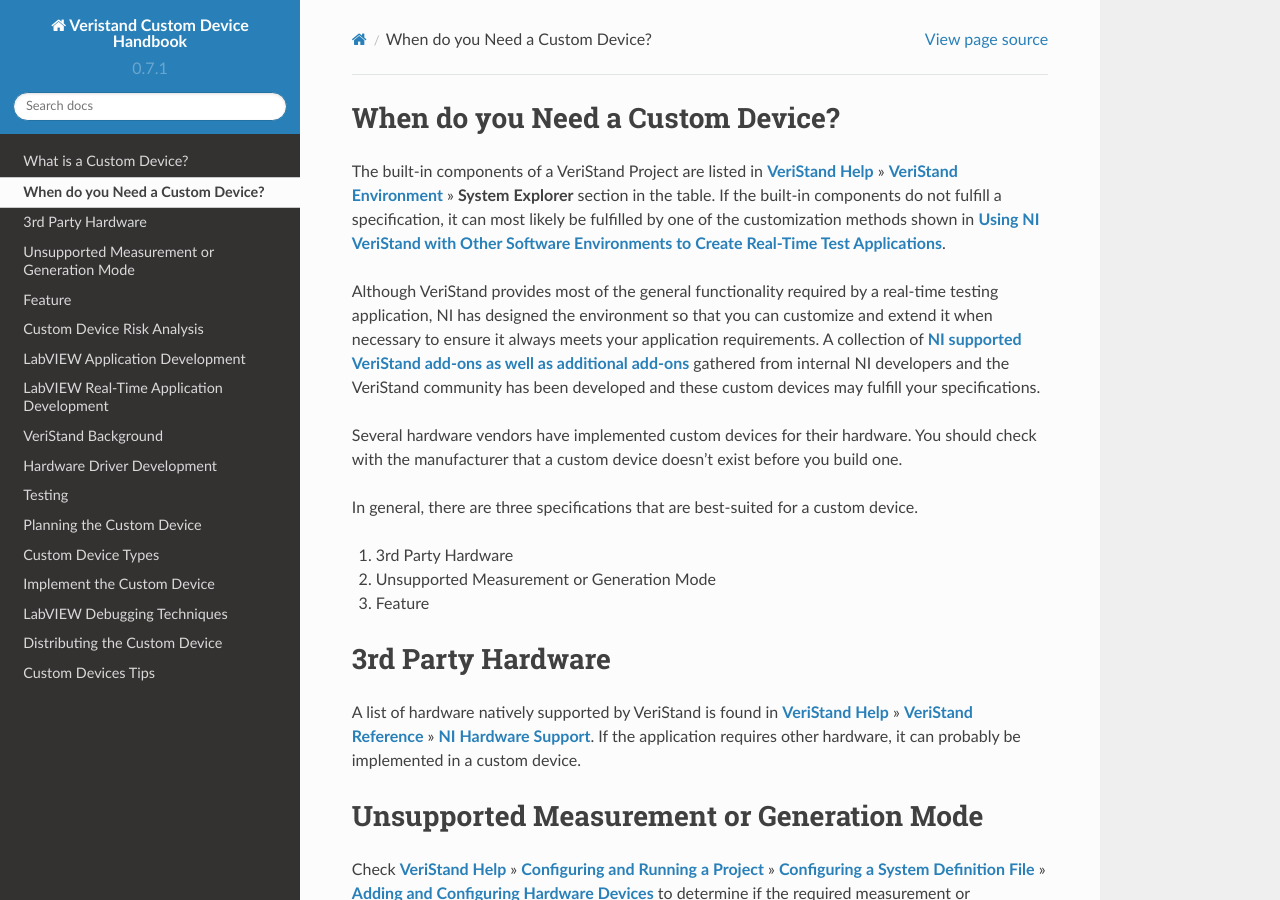
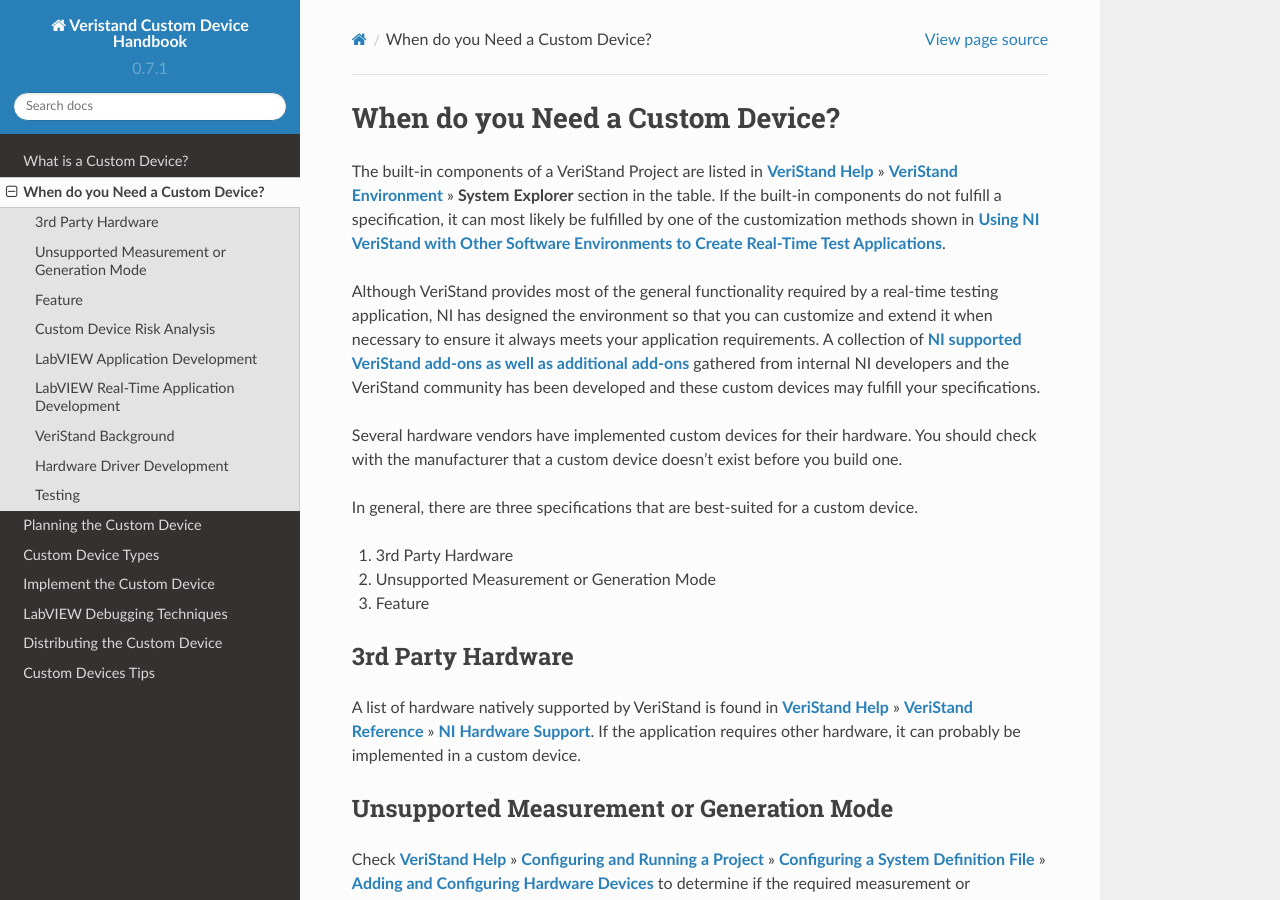
Before and after one commit to ni/niveristand-custom-device-handbook, a Sphinx documentation site: the page built from docs/When_Do_You_Need_A_Custom_Device.md, in a window 1280 px wide and 900 px high. Built offline with Sphinx 7.4.7 and the Read the Docs theme 2.0.0, drawn with Linux system fonts in a browser that asks for light colours; pages that are not in the unit, such as notebooks, are missing from menus.

Commit message:
FIx the structure of the automatically generated toctree for Index page. (#22)

```diff
--- a/docs/When_Do_You_Need_A_Custom_Device.md
+++ b/docs/When_Do_You_Need_A_Custom_Device.md
@@ -1,4 +1,4 @@
-#### When do you Need a Custom Device?
+### When do you Need a Custom Device?
 
 The built-in components of a VeriStand Project are listed in **[VeriStand Help](https://www.ni.com/documentation/en/veristand/latest/manual/manual-overview/)** » **[VeriStand Environment](https://www.ni.com/documentation/en/veristand/latest/manual/environment/)** » **System Explorer** section in the table. If the built-in components do not fulfill a specification, it can most likely be fulfilled by one of the customization methods shown in **[Using NI VeriStand with Other Software Environments to Create Real-Time Test Applications](https://www.ni.com/en-us/innovations/white-papers/09/using-ni-veristand-with-other-software-environments-to-create-re.html)**.
 
```
